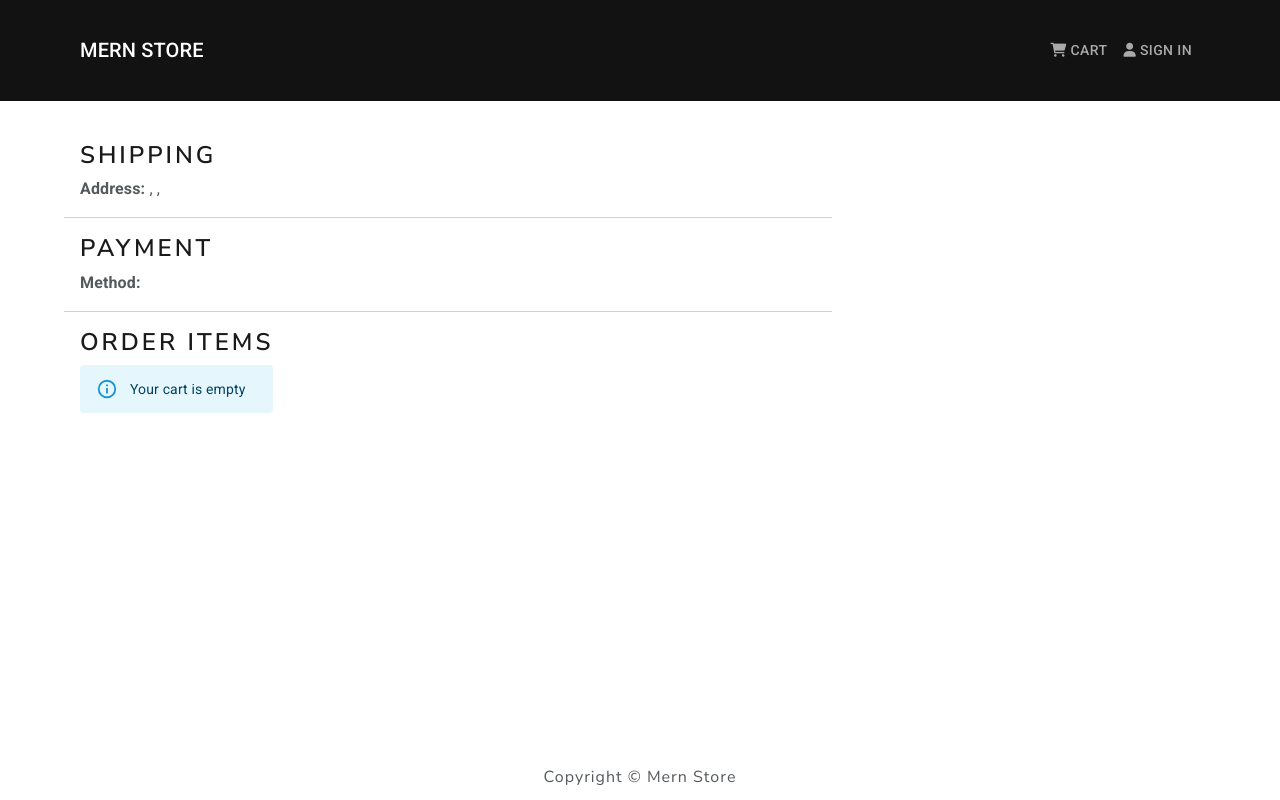
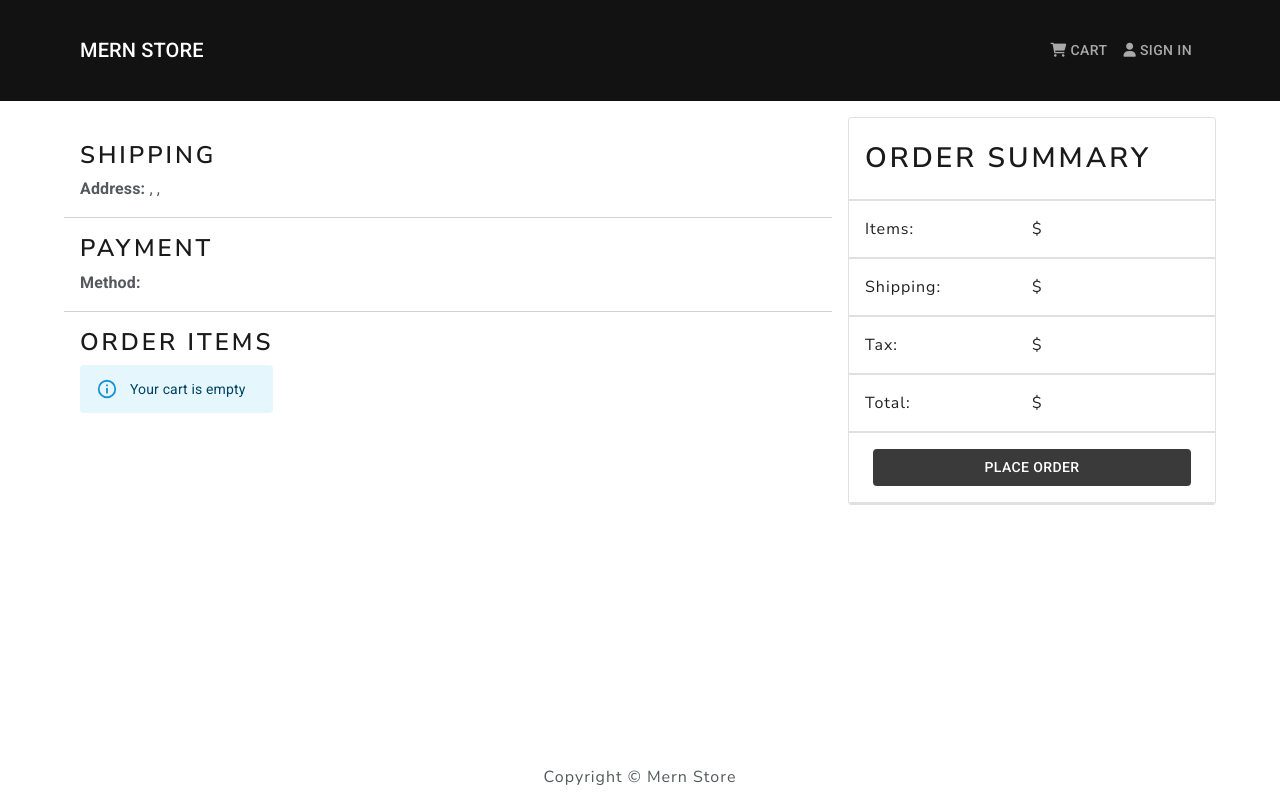
Before and after one commit to GuyBritish/MernStore, a React (Create React App) app in the folder frontend/: page /order in a window 1280 px wide. Built offline with nearby package versions, Linux system fonts and the light colour scheme.

Commit message:
Add order summary

```diff
--- a/frontend/src/components/cart/Order.js
+++ b/frontend/src/components/cart/Order.js
@@ -6,7 +6,7 @@ import AlertMessage from "../UI/AlertMessage";
 
 import { savePaymentMethod } from "../../actions/cartActions";
 
-import { Grid, Link, List, ListItem, Typography, Divider } from "@mui/material";
+import { Grid, Link, List, ListItem, Typography, Divider, Card, Button } from "@mui/material";
 
 const Order = () => {
 	const dispatch = useDispatch();
@@ -15,6 +15,8 @@ const Order = () => {
 	const cartCtx = useSelector((state) => {
 		return state.cart;
 	});
+
+	const placeOrderHandler = () => {};
 
 	return (
 		<Grid container>
@@ -101,6 +103,76 @@ const Order = () => {
 					</ListItem>
 				</List>
 			</Grid>
+
+			<Grid item md={4}>
+				<Card variant="outlined" sx={{ ml: 2 }}>
+					<List sx={{ width: "100%", bgcolor: "background.paper", pb: 0 }}>
+						<ListItem divider sx={{ borderBottomWidth: 2, py: 2 }}>
+							<h2>Order Summary</h2>
+						</ListItem>
+						<ListItem divider sx={{ borderBottomWidth: 2, py: 2 }}>
+							<Grid container>
+								<Grid item md={6}>
+									Items:
+								</Grid>
+								<Grid item md={6}>
+									${cartCtx.itemsPrice}
+								</Grid>
+							</Grid>
+						</ListItem>
+						<ListItem divider sx={{ borderBottomWidth: 2, py: 2 }}>
+							<Grid container>
+								<Grid item md={6}>
+									Shipping:
+								</Grid>
+								<Grid item md={6}>
+									${cartCtx.shippingPrice}
+								</Grid>
+							</Grid>
+						</ListItem>
+						<ListItem divider sx={{ borderBottomWidth: 2, py: 2 }}>
+							<Grid container>
+								<Grid item md={6}>
+									Tax:
+								</Grid>
+								<Grid item md={6}>
+									${cartCtx.TaxPrice}
+								</Grid>
+							</Grid>
+						</ListItem>
+						<ListItem divider sx={{ borderBottomWidth: 2, py: 2 }}>
+							<Grid container>
+								<Grid item md={6}>
+									Total:
+								</Grid>
+								<Grid item md={6}>
+									${cartCtx.totalPrice}
+								</Grid>
+							</Grid>
+						</ListItem>
+						<ListItem divider sx={{ borderBottomWidth: 2, py: 2 }}>
+							<Grid container justifyContent="center">
+								<Button
+									sx={{
+										flexGrow: 1,
+										mx: 1,
+										display: "block",
+										color: "inherit",
+										backgroundColor: "inherit",
+									}}
+									className="darkButton"
+									variant="contained"
+									disableElevation
+									disabled={cartCtx.cartItems.length === 0}
+									onClick={placeOrderHandler}
+								>
+									Place Order
+								</Button>
+							</Grid>
+						</ListItem>
+					</List>
+				</Card>
+			</Grid>
 		</Grid>
 	);
 };
```
